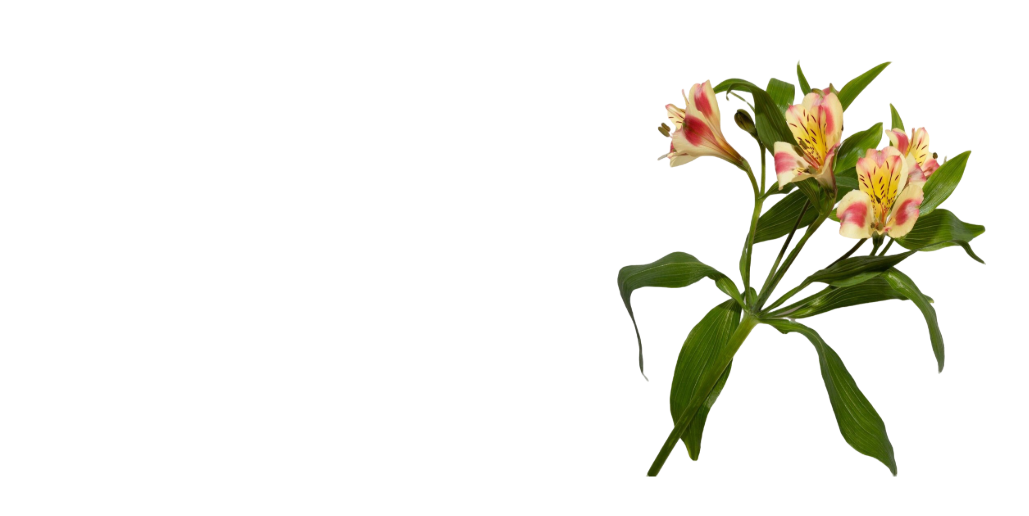
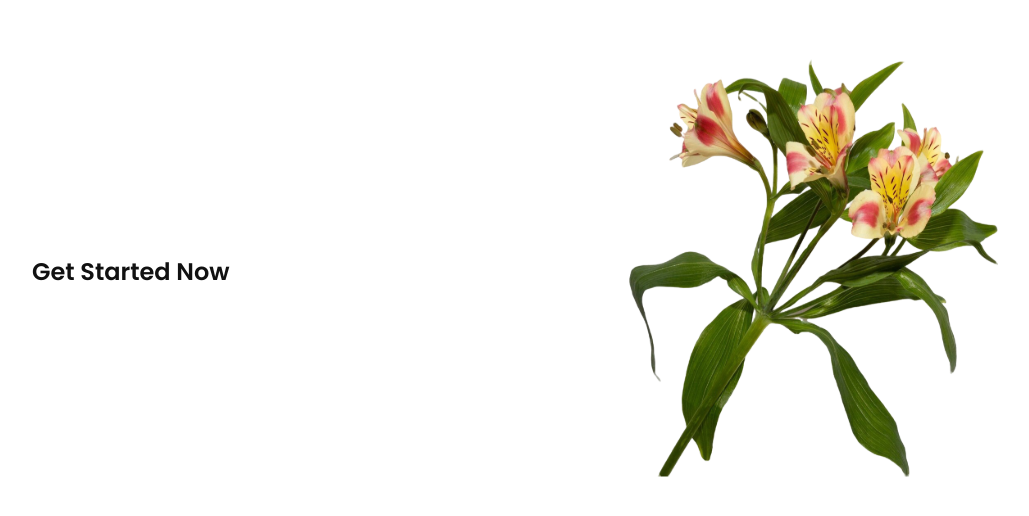
Before and after one commit to lanWifi01/appdev1-final-practical-exam, a React (Vite) app: page / in a window 1280 px wide. Shown: the part 136-652 px from the top of the page, without its empty margins (142-1171 px from the left). Built offline with nearby package versions, Linux system fonts and the light colour scheme.

Commit message:
Add Sign Up page title

```diff
--- a/src/components/signup/Signup.jsx
+++ b/src/components/signup/Signup.jsx
@@ -1,4 +1,3 @@
-
 import styles from "./Signup.module.css";
 import flower from "./../../assets/blossom-flower.svg";
 
@@ -6,7 +5,7 @@
   return (
     <main className={styles.signupPage}>
       <section className={styles.leftSection}>
-        {/* Sign up form will go here later */}
+        <h1 className={styles.heading}>Get Started Now</h1>
       </section>
 
       <section className={styles.rightSection}>
--- a/src/components/signup/Signup.module.css
+++ b/src/components/signup/Signup.module.css
@@ -1,3 +1,8 @@
+@import url('https://fonts.googleapis.com/css2?family=Poppins:ital,wght@0,100;0,200;0,300;0,400;0,500;0,600;0,700;0,800;0,900;1,100;1,200;1,300;1,400;1,500;1,600;1,700;1,800;1,900&display=swap');
+
+body {
+  font-family: 'Poppins';
+}
 
 .signupPage {
   display: flex;
@@ -10,6 +15,20 @@
 .leftSection {
   flex: 1;
   min-width: 0;
+  display: flex;
+  align-items: center;
+  justify-content: center;
+  padding: 24px;
+}
+
+.heading {
+  width: 100%;
+  max-width: 300px;
+  margin: 0;
+  font-size: 24px;
+  font-weight: 600;
+  line-height: 1.3;
+  color: #111111;
 }
 
 .rightSection {
```
Also changed, not shown: broñola-signup-title.png (added).
